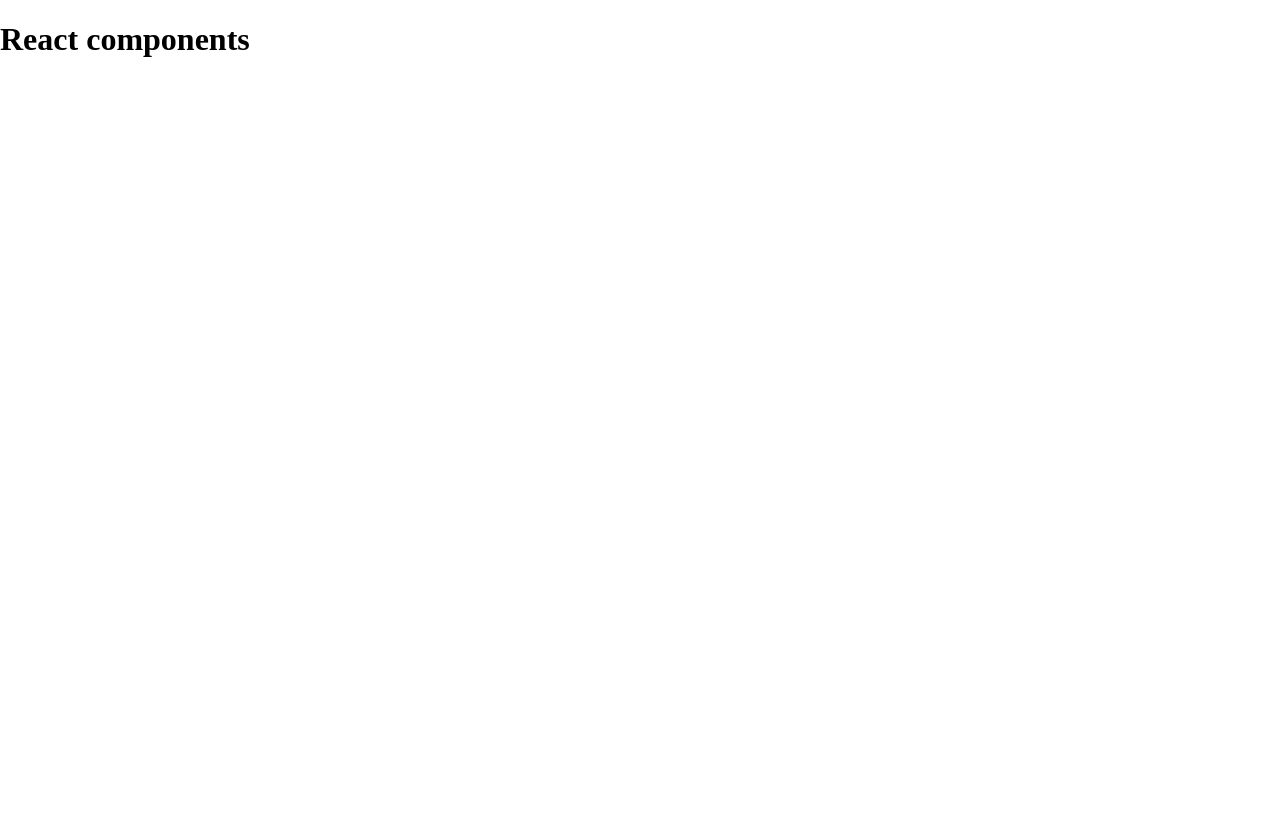
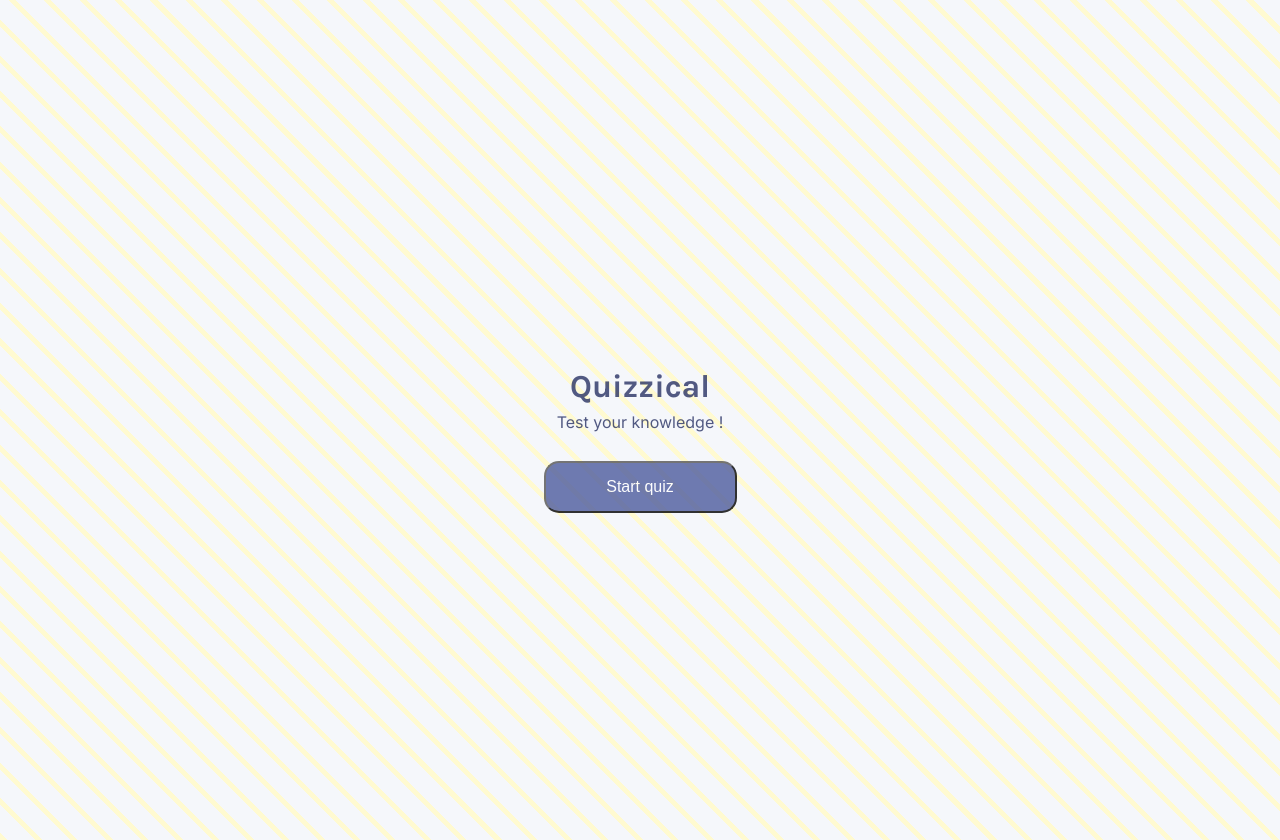
Before and after one commit to SengSerany/react-quiz-game, a React (Create React App) app: page / in a window 1280 px wide. Before the commit the page ends 800 px from the top, so only its background shows below. Built offline with nearby package versions, Linux system fonts and the light colour scheme; no server answers.

Commit message:
set start page and question element

```diff
--- a/public/index.html
+++ b/public/index.html
@@ -4,7 +4,10 @@
   <meta charset="UTF-8">
   <meta http-equiv="X-UA-Compatible" content="IE=edge">
   <meta name="viewport" content="width=device-width, initial-scale=1.0">
-  <title>Document</title>
+  <link rel="preconnect" href="https://fonts.googleapis.com">
+  <link rel="preconnect" href="https://fonts.gstatic.com" crossorigin>
+  <link href="https://fonts.googleapis.com/css2?family=Inter&family=Karla:wght@400;500;600;700&display=swap" rel="stylesheet">
+  <title>Quizzical</title>
 </head>
 <body>
   <div id="root"></div>
--- a/src/App.js
+++ b/src/App.js
@@ -1,7 +1,42 @@
-import React from "react";
+import React, { useEffect, useState } from "react";
+import Homepage from "./components/Homepage";
+import Quiz from "./components/Quiz";
 
 export default function App() {
-    return(
-        <h1>React components</h1>
-    )
+
+    const [ enterTheGame, setEnterTheGame] = useState(false)
+    const [ questions, setQuestions] = useState([])
+
+
+    const letsPlay = () => {
+        setEnterTheGame(true);
+    }
+
+    useEffect(() => {
+        const callAPI = async () => {
+            const res = await fetch("https://opentdb.com/api.php?amount=5&difficulty=medium&type=multiple");
+            const data = await res.json();
+            setQuestions(data.results)
+        }
+        callAPI()
+    }, [])
+
+    const arrayAnswers = ["yes", "No", "Maybe", "Dunno"]
+    if (enterTheGame) {
+
+        return(
+            <div className="app">
+                <Quiz
+                    arrayQuestionObjects = {questions}
+                    arrayAnswers ={arrayAnswers}
+                />
+            </div>
+        )
+    } else {
+        return(
+            <div className="app">
+                <Homepage play={letsPlay} />
+            </div>
+        )
+    }
 }
--- /dev/null
+++ b/src/components/Homepage.js
@@ -0,0 +1,11 @@
+import React from "react";
+
+export default function Homepage({play}) {
+    return(
+        <main className="homepage">
+            <h1>Quizzical</h1>
+            <p>Test your knowledge !</p>
+            <button type="button" onClick={play}>Start quiz</button>
+        </main>
+    )
+}
--- /dev/null
+++ b/src/components/Quiz.js
@@ -0,0 +1,20 @@
+import React from "react";
+
+export default function Quiz({arrayAnswers}) {
+
+    const mapAnswers = () => {
+        return arrayAnswers.map( answer => {
+            return<p className="answer">{answer}</p>
+        })
+    }
+
+    return(
+        <div className="quiz-body">
+            <h5 className="questions">The question is ?</h5>
+            <div className="answers">
+                {mapAnswers()}
+            </div>
+            <hr></hr>
+        </div>
+    )
+}
--- a/src/style.css
+++ b/src/style.css
@@ -4,4 +4,91 @@
 
 body {
     margin: 0;
+    font-family: Inter;
+    background-color: #F5F7FB;
+    opacity: 0.8;
+    background: repeating-linear-gradient( 45deg, #FFFAD1, #FFFAD1 5px, #F5F7FB 5px, #F5F7FB 25px );
+    color: #293264;
 }
+
+
+main.homepage {
+    display: flex;
+    flex-direction: column;
+    width: 210px;
+    justify-content: center;
+    margin: auto;
+    align-items: center;
+    text-align: center;
+    min-height: 100vh;
+}
+
+.homepage > h1 {
+    font-family: 'Karla';
+    font-style: normal;
+    font-weight: 700;
+    font-size: 32px;
+    line-height: 37px;
+    margin: 0;
+}
+
+.homepage > p {
+    margin: 7px 0 29px 0;
+}
+
+main.homepage > button {
+    width: 193px;
+    height: 52px;
+    left: 179px;
+    top: 314px;
+    color: white;
+    background-color: #4D5B9E;
+    border-radius: 15px;
+    font-weight: 500;
+    font-size: 16px;
+    line-height: 19px;
+}
+
+.app {
+    padding-top: 40px;
+}
+
+hr {
+    border: 0.8px solid #d0d1dd;
+    margin: 15px 0 0 0;
+}
+
+.quiz-body {
+    background-color: rgba(222, 235, 248, 0.7);
+    border-radius: 5px;
+    width: 800px;
+    margin: auto;
+    padding: 15px 30px 0 30px;
+
+}
+
+.questions {
+    font-family: 'Karla';
+    font-weight: 700;
+    font-size: 20px;
+    line-height: 19px;
+    margin: 0;
+}
+
+.answers {
+    margin-top: 12px;
+    display: flex;
+    font-weight: 500;
+    font-size: 14px;
+    line-height: 12px;
+}
+
+.answer {
+    height: 24.5px;
+    width: fit-content;
+    padding: 5px 15px 0 15px;
+    border: 0.8px solid #4D5B9E;
+    box-sizing: border-box;
+    border-radius: 8px;
+    margin: 0 13px 0 0;
+}
```
